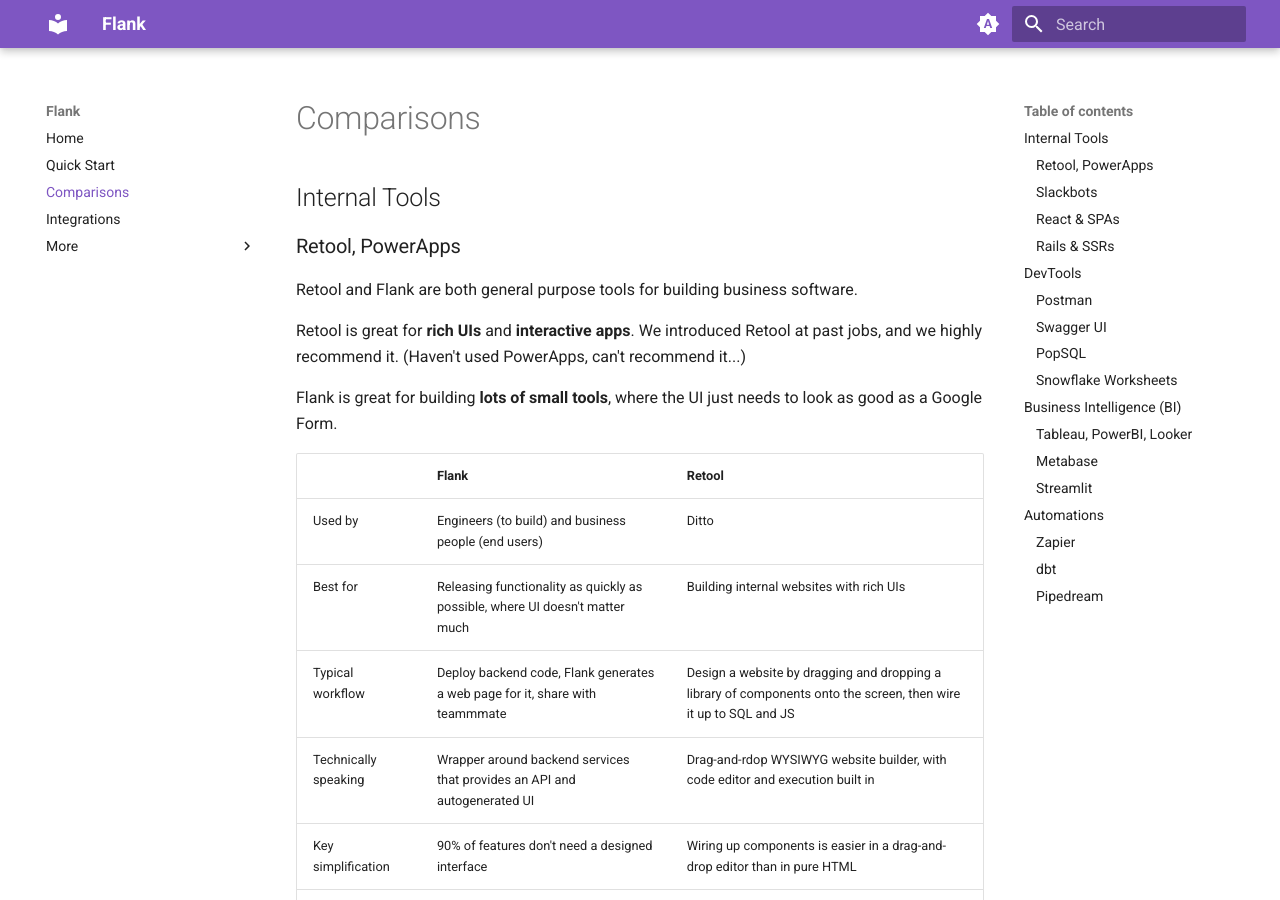
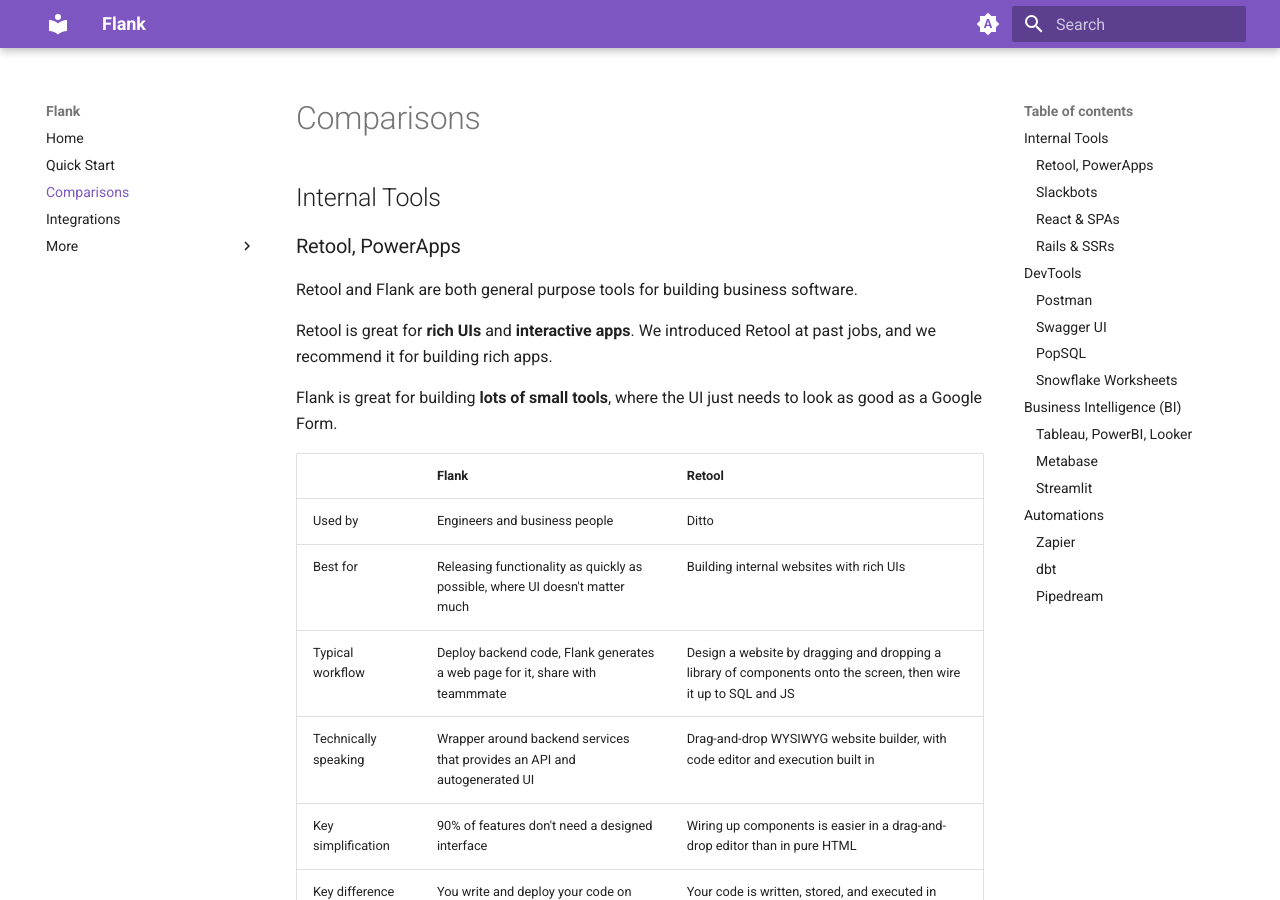
Before and after one commit to btf-org/flank-docs, an MkDocs documentation site: the page built from docs/comparisons/all-comparisons.md, in a window 1280 px wide and 900 px high. Built offline with MkDocs 1.6.1 and Material for MkDocs 9.7.7, drawn with Linux system fonts in a browser that asks for light colours.

Commit message:
fix typos in comps

```diff
--- a/docs/comparisons/all-comparisons.md
+++ b/docs/comparisons/all-comparisons.md
@@ -6,17 +6,17 @@
 
 Retool and Flank are both general purpose tools for building business software.
 
-Retool is great for **rich UIs** and **interactive apps**. We introduced Retool at past jobs, and we highly recommend it. (Haven't used PowerApps, can't recommend it...)
+Retool is great for **rich UIs** and **interactive apps**. We introduced Retool at past jobs, and we recommend it for building rich apps.
 
 Flank is great for building **lots of small tools**, where the UI just needs to look as good as a Google Form.
 
 
 |                      | Flank                                                                        | Retool                                                                                                           |
 | -------------------- | ---------------------------------------------------------------------------- | ---------------------------------------------------------------------------------------------------------------- |
-| Used by              | Engineers (to build) and business people (end users)                         | Ditto                                                                                                            |
+| Used by              | Engineers and business people                                                | Ditto                                                                                                            |
 | Best for             | Releasing functionality as quickly as possible, where UI doesn't matter much | Building internal websites with rich UIs                                                                         |
 | Typical workflow     | Deploy backend code, Flank generates a web page for it, share with teammmate | Design a website by dragging and dropping a library of components onto the screen, then wire it up to SQL and JS |
-| Technically speaking | Wrapper around backend services that provides an API and autogenerated UI    | Drag-and-rdop WYSIWYG website builder, with code editor and execution built in                                   |
+| Technically speaking | Wrapper around backend services that provides an API and autogenerated UI    | Drag-and-drop WYSIWYG website builder, with code editor and execution built in                                   |
 | Key simplification   | 90% of features don't need a designed interface                              | Wiring up components is easier in a drag-and-drop editor than in pure HTML                                       |
 | Key difference       | You write and deploy your code on your terms. Flank merely wraps it.         | Your code is written, stored, and executed in Retool's platform.                                                 |
 | Throwback analogy    | Visual Unix pipes                                                            | MS Access for the web                                                                                            |
```
